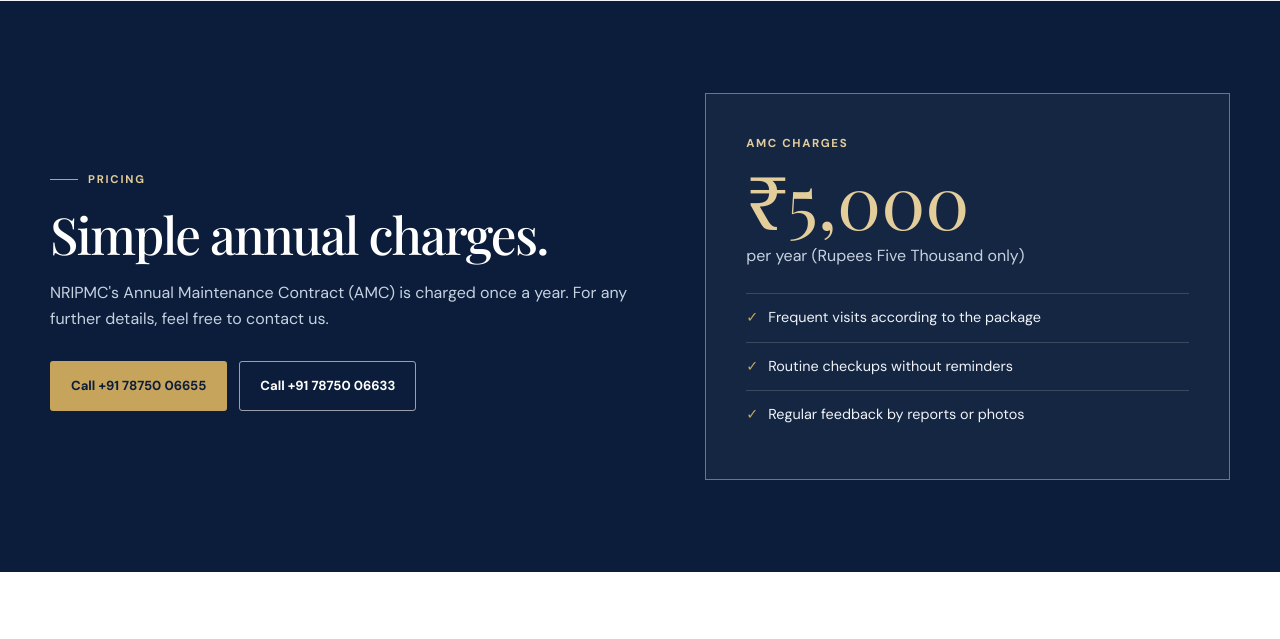
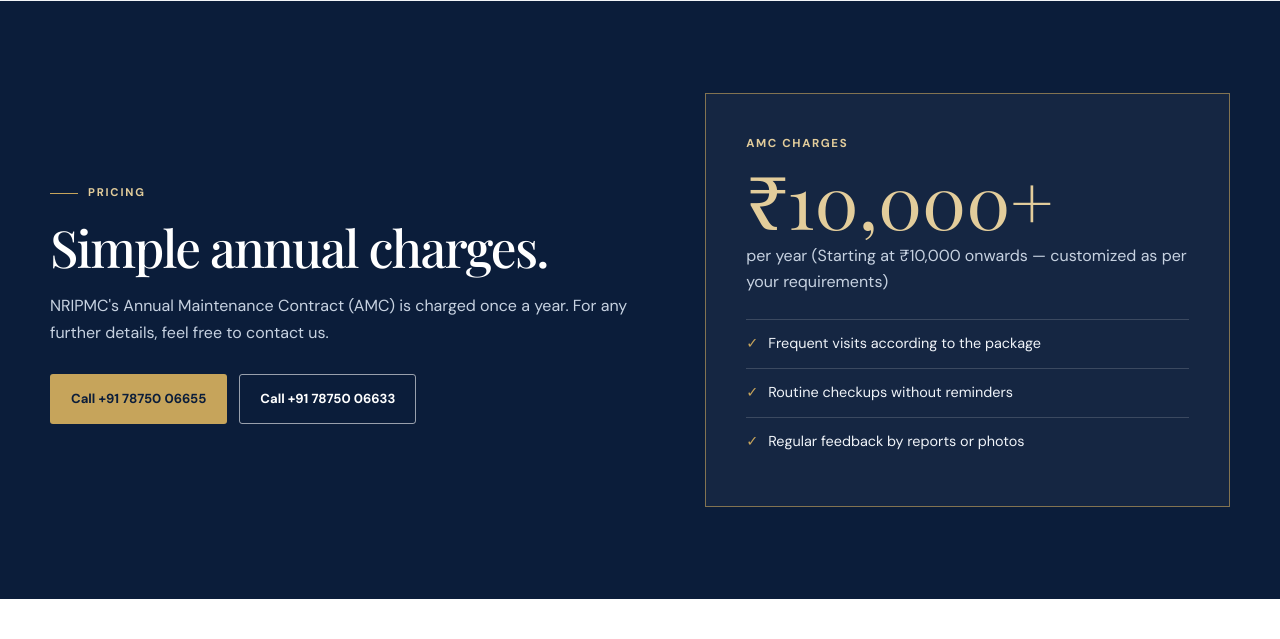
Before and after one commit to ShivaniAnand424/NRI, a Flask app: page /our-services in a window 1280 px wide. Shown: the part 2275-2914 px from the top of the page. Run offline with Flask 3, Linux system fonts and the light colour scheme.

Commit message:
5000-10000

```diff
--- a/templates/services.html
+++ b/templates/services.html
@@ -162,8 +162,8 @@
 
         <aside class="price-card" aria-label="AMC charges">
           <p class="price-label">AMC charges</p>
-          <p class="price-amount">₹5,000</p>
-          <p class="price-unit">per year (Rupees Five Thousand only)</p>
+          <p class="price-amount">₹10,000+</p>
+          <p class="price-unit">per year (Starting at ₹10,000 onwards — customized as per your requirements)</p>
 
           <ul class="price-list">
             <li>Frequent visits according to the package</li>
```
Also changed, not shown: 2 other files.
